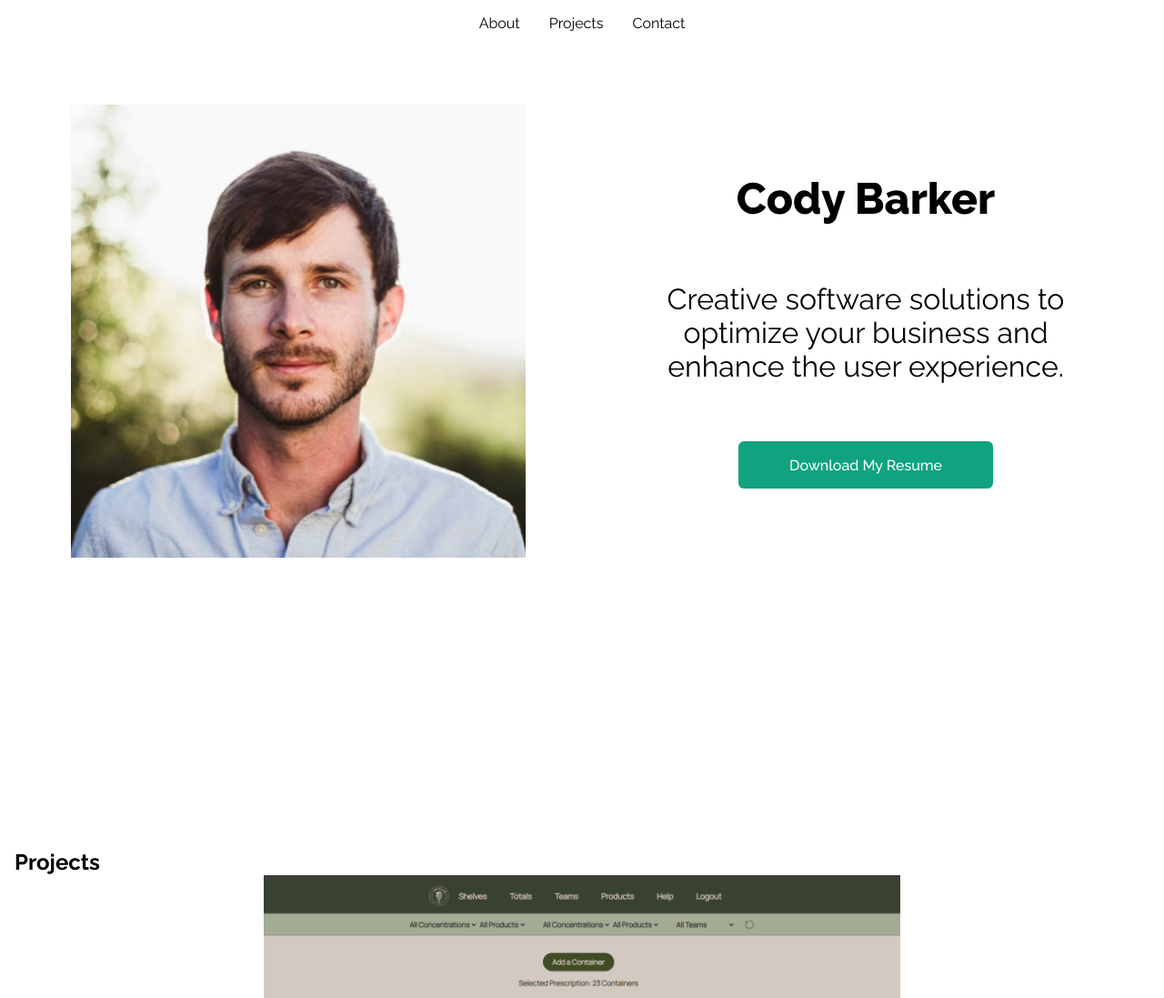
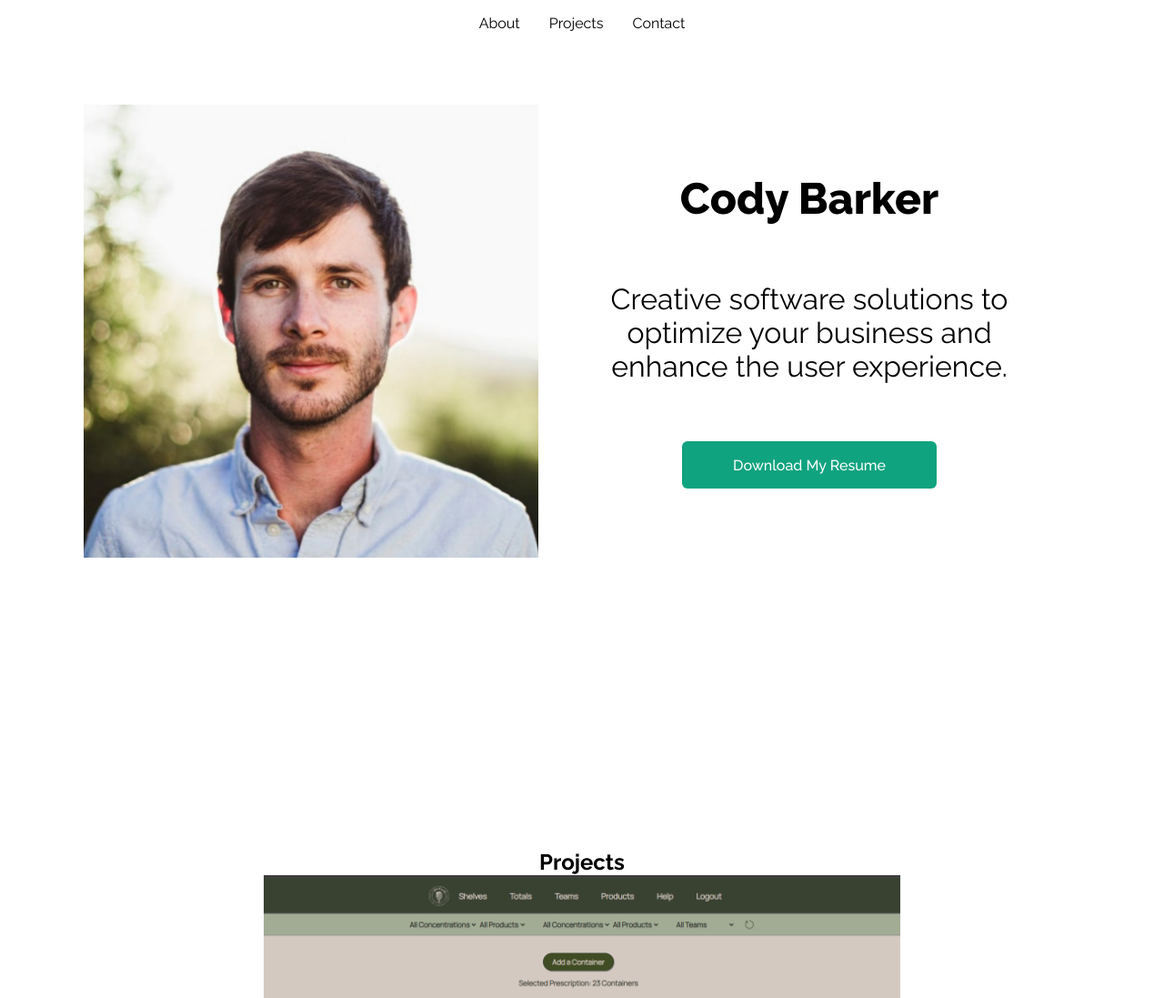
Before and after one commit to cody-barker/portfolio-site-v2, a React (Create React App) app: page / in a window 1280 px wide. Shown: the top 1097 px of the page at 91% size. Built offline with nearby package versions, Linux system fonts and the light colour scheme.

Commit message:
refactor for flex__row and flex__column styles

```diff
--- a/src/Components/Header.js
+++ b/src/Components/Header.js
@@ -3,13 +3,13 @@ import { Link } from "react-router-dom";
 function Header() {
   return (
     <div className="header__container">
-      <header className="header">
+      <header id="header" className="header flex__row--center">
         <img
           className="header__image"
           alt="developer headshot"
           src="/assets/headshot-full-res.png"
         />
-        <div className="header__content">
+        <div className="header__content flex__column--center">
           <h1 className="header__title">Cody Barker</h1>
           <p className="header__text">
             Creative software solutions to optimize your business and enhance
--- a/src/Components/NavBar.js
+++ b/src/Components/NavBar.js
@@ -2,7 +2,7 @@ import { NavLink } from "react-router-dom";
 
 function NavBar() {
   return (
-    <nav className="nav">
+    <nav className="nav flex__row--center">
       <ul className="nav__list">
         <li className="nav__item">
           <NavLink to="#about" className="nav__link">
--- a/src/Components/Project.js
+++ b/src/Components/Project.js
@@ -1,6 +1,6 @@
 function Project({ title, subtitle, image, alt }) {
   return (
-    <div className="project">
+    <div className="project flex__column--center">
       <img className="project__image" src={image} alt={alt} />
       <div className="project__content">
         <h3 className="project__title">{title}</h3>
--- a/src/Components/ProjectGroup.js
+++ b/src/Components/ProjectGroup.js
@@ -44,8 +44,8 @@ function ProjectGroup() {
   });
 
   return (
-    <div className="projects__container">
-      <h2>Projects</h2>
+    <div className="projects__container flex__column--center">
+      <h2 className="projects__title">Projects</h2>
       {projectCards}
     </div>
   );
--- a/src/Styles/App.css
+++ b/src/Styles/App.css
@@ -30,9 +30,6 @@ body {
 .nav {
   width: 100%;
   height: 5svh;
-  display: flex;
-  align-items: center;
-  justify-content: center;
   background-color: var(--color-1);
 }
 
@@ -60,9 +57,6 @@ body {
 /* Header */
 
 .header__container {
-  display: flex;
-  justify-content: center;
-  align-items: center;
   margin-bottom: 20rem;
 }
 
@@ -88,12 +82,8 @@ body {
 
 .header__content {
   max-width: 500px;
-  display: flex;
-  flex-direction: column;
   flex-wrap: wrap;
   gap: 5rem;
-  justify-content: center;
-  align-items: center;
   text-align: center;
 }
 
@@ -121,16 +111,34 @@ body {
 
 /* Projects */
 
+.projects__container {
+}
+
+.projects__title {
+  gap: 2rem;
+}
+
 .project {
+}
+
+.project__image {
+  width: clamp(280px, 100%, 700px);
+  height: auto;
+}
+
+/* Flex */
+
+.flex__column--center {
   display: flex;
   flex-direction: column;
   justify-content: center;
   align-items: center;
 }
 
-.project__image {
-  width: clamp(280px, 100%, 700px);
-  height: auto;
+.flex__row--center {
+  display: flex;
+  justify-content: center;
+  align-items: center;
 }
 
 /* Media Queries */
```
